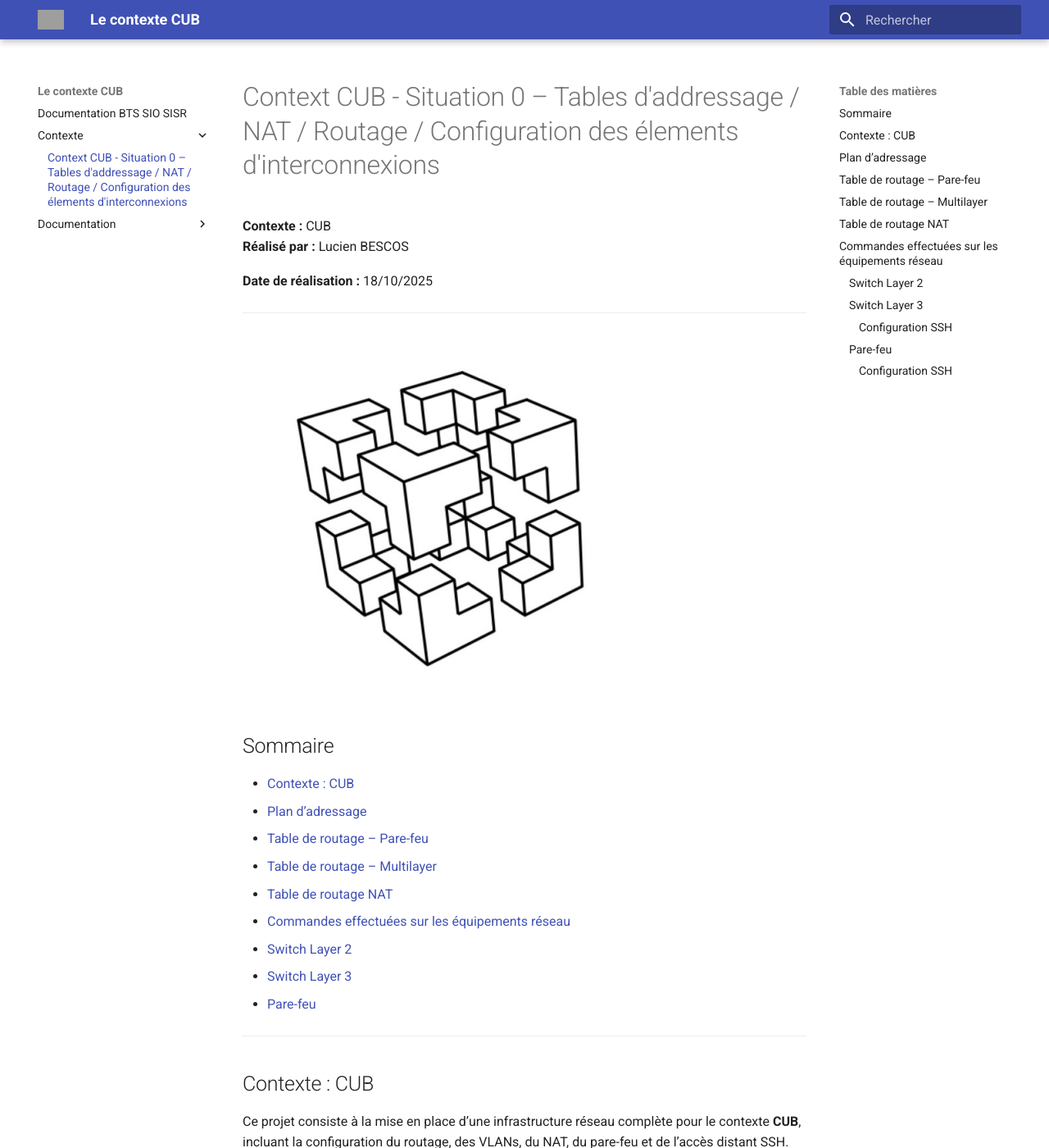
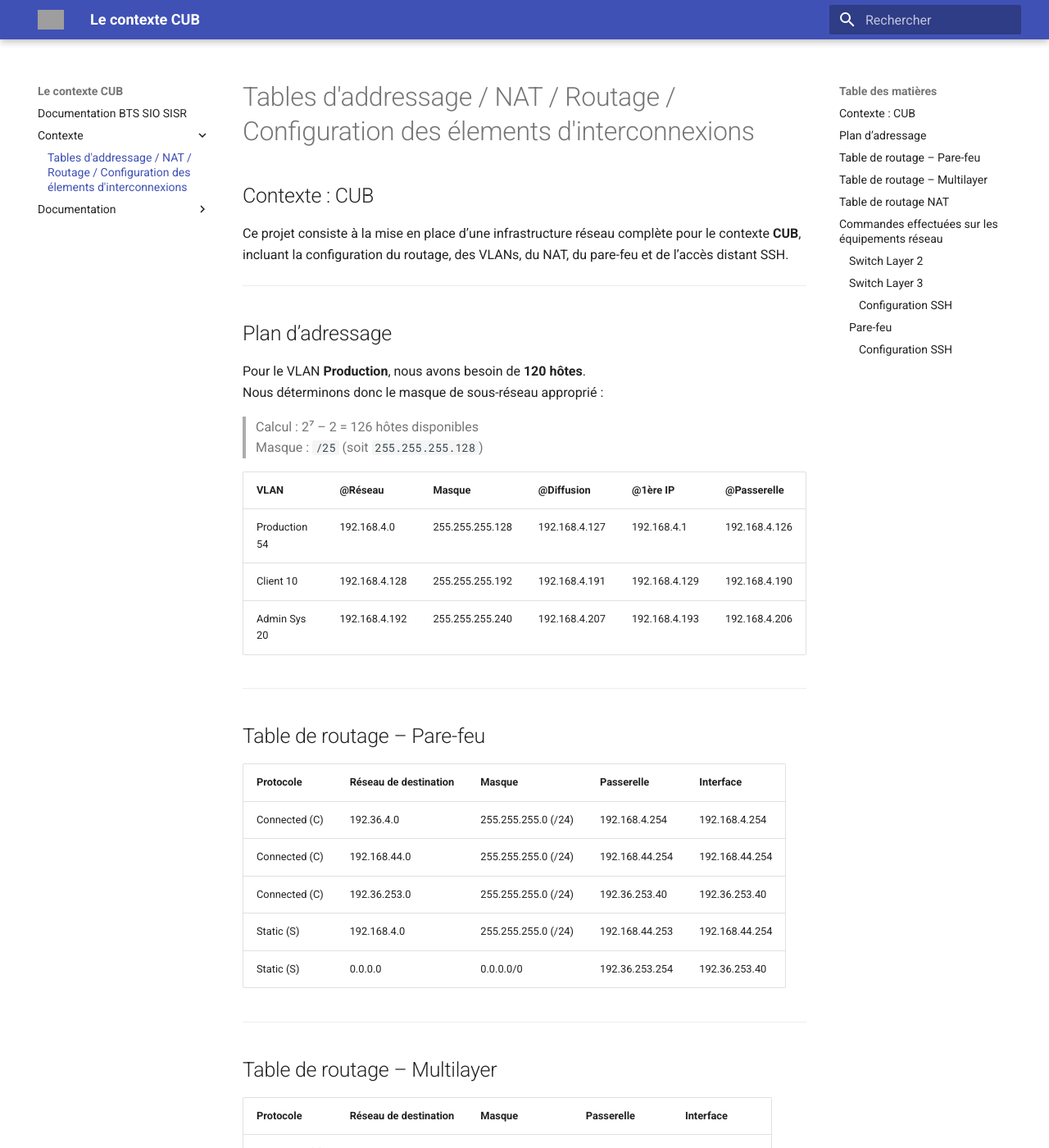
Before and after one commit to hugog36/CUBDOCUMENTATIONDORTMUND, an MkDocs documentation site: the page built from docs/contexte/Situation 0.md, in a window 1280 px wide and 1400 px high. Shown: the whole window at 82% size. Built offline with MkDocs 1.6.1 and Material for MkDocs 9.7.7, drawn with Linux system fonts in a browser that asks for light colours; grey boxes are pictures that could not be loaded.

Commit message:
ajout 1 doc

```diff
--- a/docs/contexte/LucienBescos - Context CUB - Situation 0.md
+++ b/docs/contexte/Situation 0.md
@@ -1,29 +1,5 @@
-# Context CUB - Situation 0 – Tables d'addressage / NAT / Routage / Configuration des élements d'interconnexions
+#Tables d'addressage / NAT / Routage / Configuration des élements d'interconnexions
 
-**Contexte :** CUB
-**Réalisé par :** Lucien BESCOS
-
-**Date de réalisation :** 18/10/2025
-
----
-
-
-![LogocUB](../medias/logocub.png)
-
-
-##  Sommaire
-
-- [Contexte : CUB](#contexte--cub)
-- [Plan d’adressage](#plan-dadressage)
-- [Table de routage – Pare-feu](#table-de-routage--pare-feu)
-- [Table de routage – Multilayer](#table-de-routage--multilayer)
-- [Table de routage NAT](#table-de-routage-nat)
-- [Commandes effectuées sur les équipements réseau](#commandes-effectuées-sur-les-équipements-réseau)
-  - [Switch Layer 2](#switch-layer-2)
-  - [Switch Layer 3](#switch-layer-3)
-  - [Pare-feu](#pare-feu)
-
----
 
 ##  Contexte : CUB
 
```
